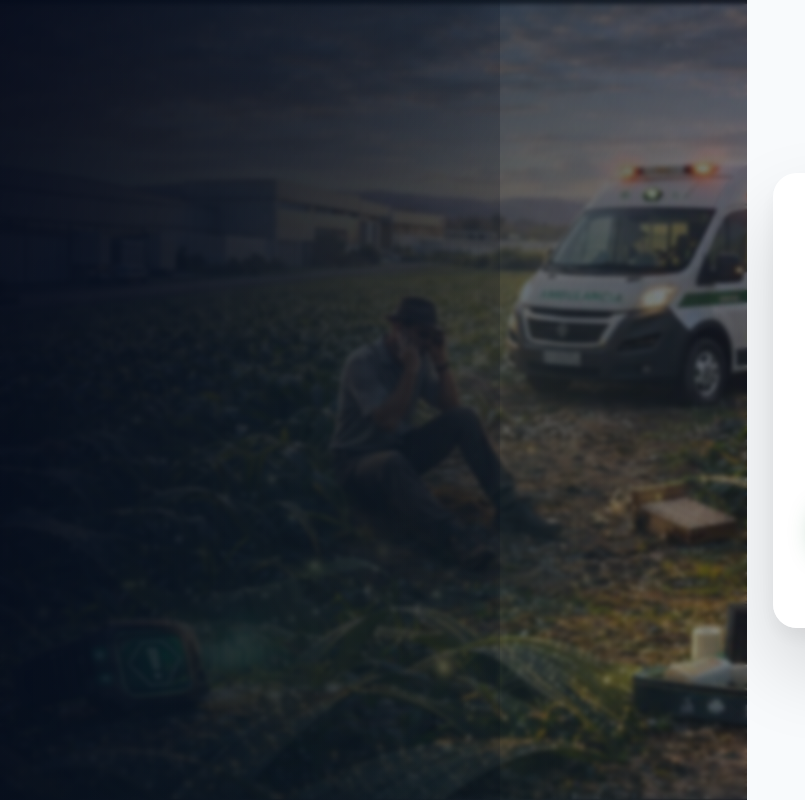
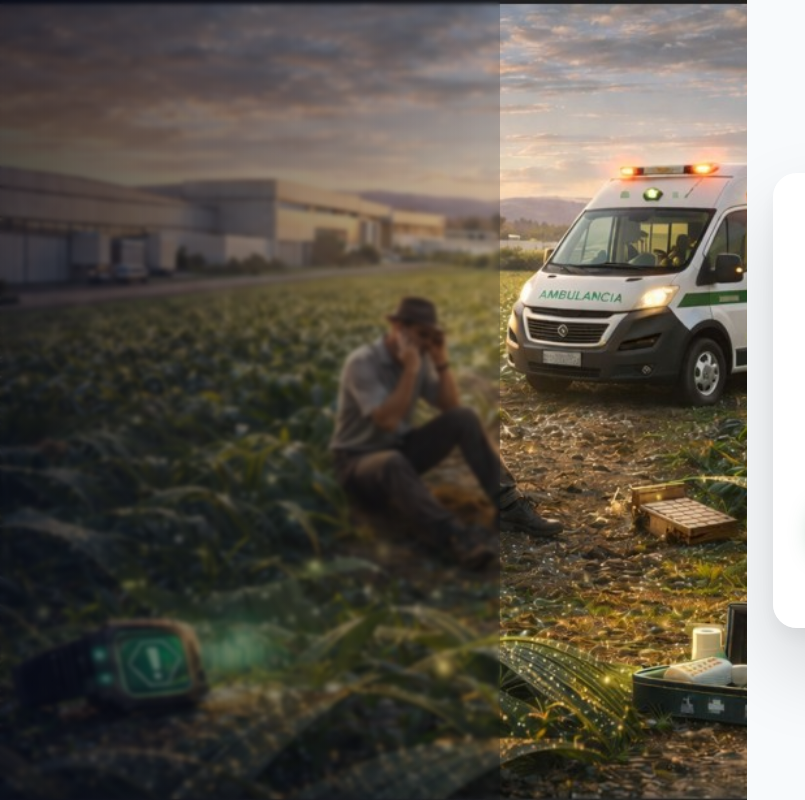
Before and after one commit to Jhon25-code/siaas-backend, a website: page web/login.html in a window 1280 px wide. Shown: the full height of the page, 0-805 px from the left. Drawn offline with Linux system fonts and the light colour scheme.

Commit message:
Mejora visual login estilo SaaS premium 2026

```diff
--- a/web/css/styles.css
+++ b/web/css/styles.css
@@ -422,22 +422,28 @@ body.loginPage {
   background-image: url("../images/bg_agroindustrial.jpg");
   background-size: cover;
   background-position: center;
+  background-repeat: no-repeat;
   display: flex;
-  align-items: flex-end;
-  padding: 60px;
+  align-items: center;
+  justify-content: center;
   overflow: hidden;
 }
 
 /* Overlay premium */
-.loginHero::before {
+.loginHero::after {
   content: "";
   position: absolute;
   inset: 0;
-  background:
-    linear-gradient(120deg, rgba(15,23,42,0.85), rgba(15,23,42,0.4)),
-    linear-gradient(90deg, rgba(31,111,59,0.4), transparent);
+  background: linear-gradient(
+    90deg,
+    rgba(7, 17, 33, 0.85) 0%,
+    rgba(7, 17, 33, 0.6) 40%,
+    rgba(7, 17, 33, 0.2) 70%,
+    rgba(7, 17, 33, 0.05) 100%
+  );
   backdrop-filter: blur(2px);
 }
+
 
 /* Texto institucional */
 .loginHero::after {
@@ -470,8 +476,8 @@ body.loginPage {
 
 .loginCard {
   width: min(480px, 100%);
-  background: rgba(255,255,255,0.96);
-  backdrop-filter: blur(12px);
+  background: rgba(255,255,255,0.92);
+  backdrop-filter: blur(10px);
   border-radius: 24px;
   padding: 40px;
   box-shadow:
```
